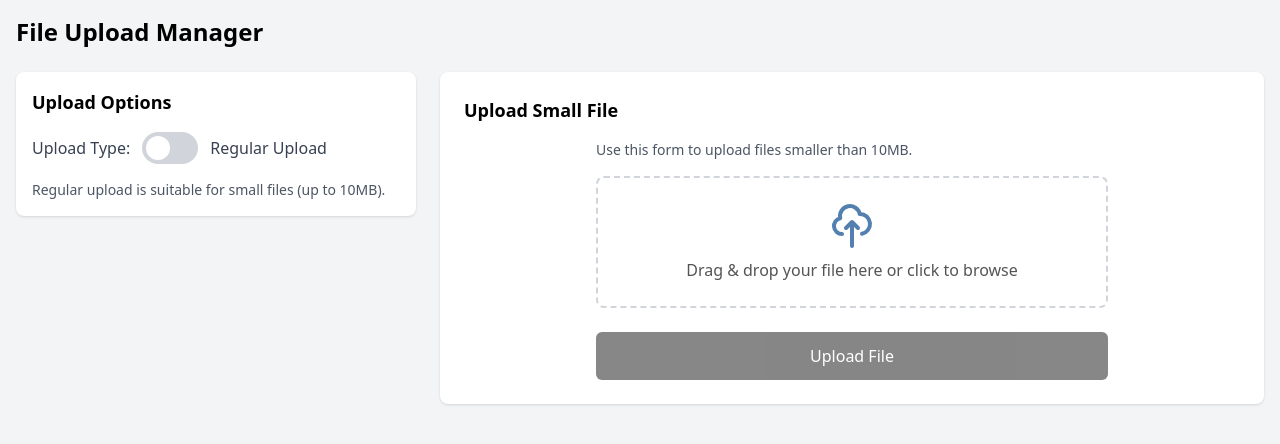
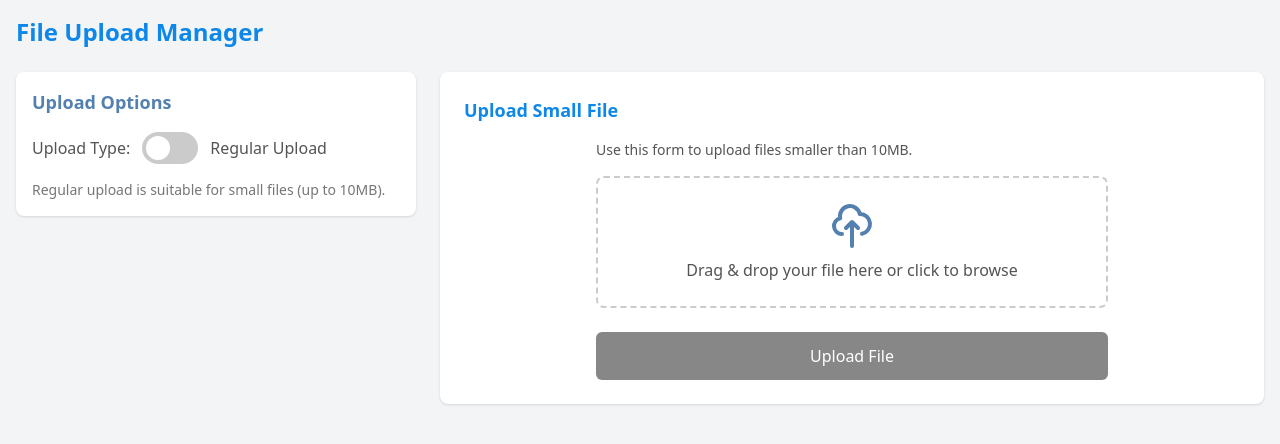
Before and after one commit to Redaelemawy20/large-file-upload, a React (Vite) app in the folder frontend/: page / in a window 1280 px wide. Shown: the top 444 px of the page. Built offline with nearby package versions, Linux system fonts and the light colour scheme.

Commit message:
style ensure theat all components take styles from the theme

```diff
--- a/frontend/src/components/ChunkedUloadForm.tsx
+++ b/frontend/src/components/ChunkedUloadForm.tsx
@@ -20,6 +20,8 @@ const ChunkedUploadForm = () => {
 
   const handleSubmit = async (): Promise<void> => {
     if (!file) return;
+
+    console.log(file); // Log file before upload starts
 
     uploadStoppedRef.current = false;
     setUploadStatus('active');
@@ -167,7 +169,6 @@ const ChunkedUploadForm = () => {
     uploadProgress,
     status: uploadStatus,
   };
-  console.log(file);
 
   return (
     <>
--- a/frontend/src/components/Form.tsx
+++ b/frontend/src/components/Form.tsx
@@ -111,14 +111,14 @@ const Form = ({
       <div
         className={`border-2 border-dashed rounded-lg p-6 text-center ${
           dragActive
-            ? 'border-primary bg-blue-50'
+            ? 'border-primary bg-primary/10'
             : uploadStatus === 'error'
-            ? 'border-accent bg-red-50'
+            ? 'border-accent bg-accent/10'
             : uploadStatus === 'success'
-            ? 'border-green-500 bg-green-50'
+            ? 'border-secondary bg-secondary/10'
             : uploadStatus === 'paused'
-            ? 'border-yellow-500 bg-yellow-50'
-            : 'border-gray-300'
+            ? 'border-secondary bg-secondary/10'
+            : 'border-neutral/30'
         }`}
         onDragEnter={handleDrag}
         onDragLeave={handleDrag}
@@ -142,7 +142,7 @@ const Form = ({
           {uploadStatus === 'success' ? (
             <svg
               xmlns="http://www.w3.org/2000/svg"
-              className="h-12 w-12 text-green-500"
+              className="h-12 w-12 text-secondary"
               fill="none"
               viewBox="0 0 24 24"
               stroke="currentColor"
@@ -172,7 +172,7 @@ const Form = ({
           ) : uploadStatus === 'paused' ? (
             <svg
               xmlns="http://www.w3.org/2000/svg"
-              className="h-12 w-12 text-yellow-500"
+              className="h-12 w-12 text-secondary"
               fill="none"
               viewBox="0 0 24 24"
               stroke="currentColor"
@@ -187,7 +187,7 @@ const Form = ({
           ) : uploadStatus === 'active' ? (
             <svg
               xmlns="http://www.w3.org/2000/svg"
-              className="h-12 w-12 text-blue-500 animate-pulse"
+              className="h-12 w-12 text-primary animate-pulse"
               fill="none"
               viewBox="0 0 24 24"
               stroke="currentColor"
@@ -217,7 +217,7 @@ const Form = ({
           )}
 
           {uploadStatus === 'success' ? (
-            <span className="text-green-600 font-medium">
+            <span className="text-secondary font-medium">
               Upload successful!
             </span>
           ) : uploadStatus === 'error' ? (
@@ -230,9 +230,9 @@ const Form = ({
               )}
             </div>
           ) : uploadStatus === 'paused' ? (
-            <span className="text-yellow-600 font-medium">Upload paused</span>
+            <span className="text-secondary font-medium">Upload paused</span>
           ) : uploadStatus === 'active' ? (
-            <span className="text-blue-600 font-medium">Uploading...</span>
+            <span className="text-primary font-medium">Uploading...</span>
           ) : (
             <span className="text-neutral font-medium">
               {file
@@ -255,7 +255,7 @@ const Form = ({
             <span>Uploading...</span>
             <span>{uploadProgress}%</span>
           </div>
-          <div className="w-full bg-gray-200 rounded-full h-2.5">
+          <div className="w-full bg-neutral/20 rounded-full h-2.5">
             <div
               className="bg-primary h-2.5 rounded-full transition-all duration-300"
               style={{ width: `${uploadProgress}%` }}
@@ -277,8 +277,8 @@ const Form = ({
           uploadStatus === 'active' ||
           uploadStatus === 'success' ||
           uploadStatus === 'paused'
-            ? 'bg-neutral cursor-not-allowed opacity-70'
-            : 'bg-accent hover:bg-opacity-90'
+            ? 'bg-neutral/70 cursor-not-allowed'
+            : 'bg-primary hover:bg-primary/90'
         }`}
       >
         {uploadStatus === 'active' ? 'Uploading...' : 'Upload File'}
--- a/frontend/src/components/SmallFileUploadForm.tsx
+++ b/frontend/src/components/SmallFileUploadForm.tsx
@@ -13,6 +13,8 @@ const SmallFileUploadForm = () => {
   // Handle the file upload
   const handleUpload = async (): Promise<void> => {
     if (!file) return;
+
+    console.log(file); // Log file before upload starts
 
     setUploadStatus('active');
     setUploadProgress(0);
@@ -71,7 +73,7 @@ const SmallFileUploadForm = () => {
 
   return (
     <div className="max-w-lg mx-auto">
-      <div className="mb-4 text-sm text-gray-600">
+      <div className="mb-4 text-sm text-neutral">
         <p>Use this form to upload files smaller than 10MB.</p>
       </div>
 
--- a/frontend/src/components/UploadFileList.tsx
+++ b/frontend/src/components/UploadFileList.tsx
@@ -14,15 +14,19 @@ const UploadFileList = () => {
 
   return (
     <div className="container mx-auto p-4">
-      <h1 className="text-2xl font-bold mb-6">File Upload Manager</h1>
+      <h1 className="text-2xl font-bold mb-6 text-primary">
+        File Upload Manager
+      </h1>
 
       <div className="grid grid-cols-1 md:grid-cols-3 gap-6">
         <div className="md:col-span-1">
           <div className="bg-white rounded-lg shadow p-4">
-            <h2 className="text-lg font-semibold mb-4">Upload Options</h2>
+            <h2 className="text-lg font-semibold mb-4 text-secondary">
+              Upload Options
+            </h2>
             <div className="flex items-center mb-4">
               <label className="flex items-center cursor-pointer">
-                <div className="mr-3 text-gray-700 font-medium">
+                <div className="mr-3 text-neutral font-medium">
                   Upload Type:
                 </div>
                 <div className="relative">
@@ -32,21 +36,21 @@ const UploadFileList = () => {
                     checked={uploadType === 'chunked'}
                     onChange={toggleUploadType}
                   />
-                  <div className="block bg-gray-300 w-14 h-8 rounded-full"></div>
+                  <div className="block bg-neutral/30 w-14 h-8 rounded-full"></div>
                   <div
                     className={`dot absolute left-1 top-1 bg-white w-6 h-6 rounded-full transition ${
                       uploadType === 'chunked' ? 'transform translate-x-6' : ''
                     }`}
                   ></div>
                 </div>
-                <div className="ml-3 text-gray-700 font-medium">
+                <div className="ml-3 text-neutral font-medium">
                   {uploadType === 'regular'
                     ? 'Regular Upload'
                     : 'Chunked Upload'}
                 </div>
               </label>
             </div>
-            <div className="text-sm text-gray-600 mt-2">
+            <div className="text-sm text-neutral/80 mt-2">
               {uploadType === 'regular'
                 ? 'Regular upload is suitable for small files (up to 10MB).'
                 : 'Chunked upload is suitable for large files and supports resuming.'}
@@ -56,7 +60,7 @@ const UploadFileList = () => {
 
         <div className="md:col-span-2">
           <div className="bg-white rounded-lg shadow p-6">
-            <h2 className="text-lg font-semibold mb-4">
+            <h2 className="text-lg font-semibold mb-4 text-primary">
               {uploadType === 'regular'
                 ? 'Upload Small File'
                 : 'Upload Large File (Resumable)'}
--- a/frontend/src/components/UploadingControls.tsx
+++ b/frontend/src/components/UploadingControls.tsx
@@ -20,7 +20,7 @@ const UploadingControls: React.FC<UploadingControlsProps> = ({
 
   return (
     <div className="mb-6">
-      <div className="p-4 border rounded-lg bg-blue-50 mb-4">
+      <div className="p-4 border rounded-lg bg-primary/10 mb-4">
         <h3 className="font-medium mb-2">
           {selectedUpload.status === 'active'
             ? 'Uploading: '
@@ -37,12 +37,12 @@ const UploadingControls: React.FC<UploadingControlsProps> = ({
             Size: {Math.round(selectedUpload.fileSize / 1024 / 1024) || 0} MB
           </span>
         </div>
-        <div className="w-full bg-gray-200 rounded-full h-2.5 mb-4">
+        <div className="w-full bg-neutral/20 rounded-full h-2.5 mb-4">
           <div
             className={`h-2.5 rounded-full transition-all duration-200 ${
               selectedUpload.status === 'active'
-                ? 'bg-blue-500 animate-pulse'
-                : 'bg-blue-500'
+                ? 'bg-primary animate-pulse'
+                : 'bg-primary'
             }`}
             style={{
               width: `${progress}%`,
@@ -53,7 +53,7 @@ const UploadingControls: React.FC<UploadingControlsProps> = ({
         {selectedUpload.status === 'active' ? (
           <button
             onClick={stopUpload}
-            className="w-full py-2 px-4 bg-red-500 text-white rounded-md hover:bg-red-600 transition-colors"
+            className="w-full py-2 px-4 bg-accent text-white rounded-md hover:bg-accent/80 transition-colors"
             type="button"
           >
             Pause Upload
@@ -61,7 +61,7 @@ const UploadingControls: React.FC<UploadingControlsProps> = ({
         ) : (
           <button
             onClick={resumeUpload}
-            className="w-full py-2 px-4 bg-green-500 text-white rounded-md hover:bg-green-600 transition-colors"
+            className="w-full py-2 px-4 bg-secondary text-white rounded-md hover:bg-secondary/80 transition-colors"
             type="button"
           >
             Resume Upload
```
